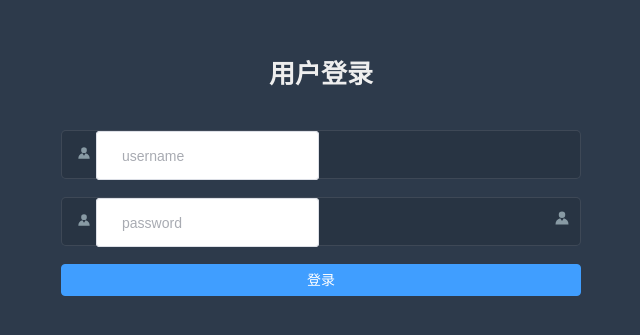
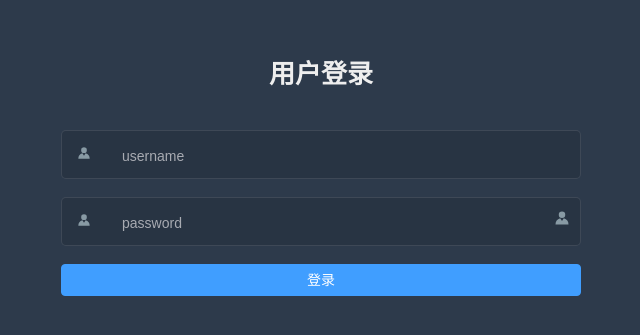
Before and after one commit to coderhxy/vue3-project-admin, a Vue app: page /#/login in a window 1280 px wide. Shown: the part 107-442 px from the top of the page, without its empty margins (319-959 px from the left). Built offline with nearby package versions, Linux system fonts and the light colour scheme.

Commit message:
fix(custom): 解决登录页输入框样式异常问题，修改了element-plus内部样式

```diff
--- a/src/styles/index.scss
+++ b/src/styles/index.scss
@@ -1,3 +1,5 @@
+@import './update-element.scss';
+
 html,
 body {
   height: 100%;
--- /dev/null
+++ b/src/styles/update-element.scss
@@ -0,0 +1,17 @@
+// 处理 input 的白/蓝边
+.el-input__inner {
+  box-shadow: none !important;
+  --el-select-input-focus-border-color: none !important;
+}
+
+// 处理 input 白色背景
+.el-input__wrapper {
+  background: none !important;
+  box-shadow: none !important;
+  --el-select-input-focus-border-color: none !important;
+}
+
+// 处理图片的灰色底
+.el-avatar {
+  --el-avatar-bg-color: none !important;
+}
```
